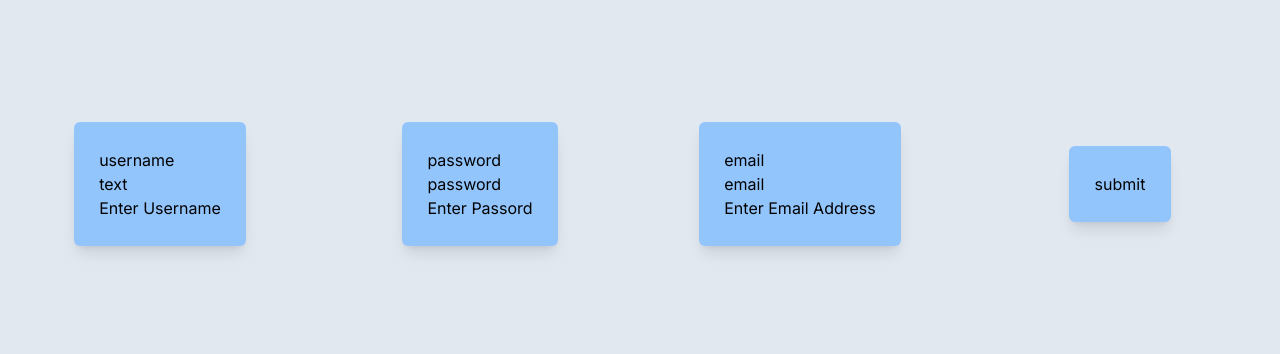
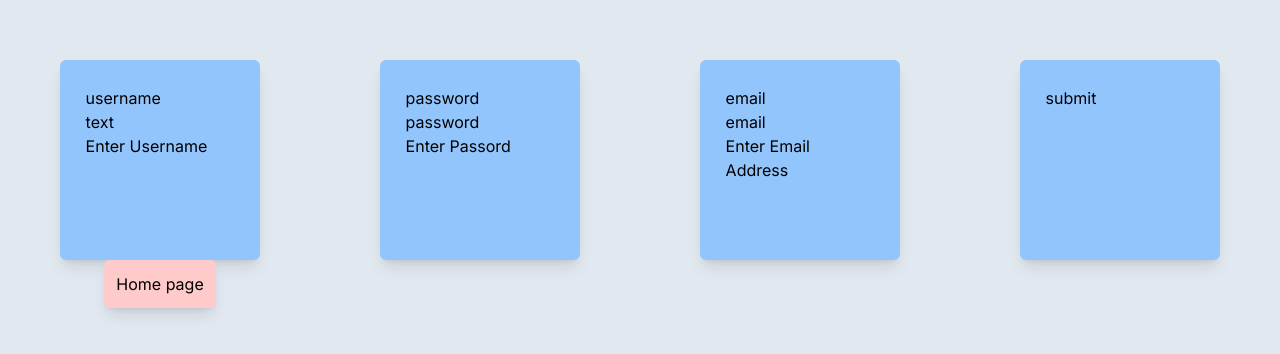
Before and after one commit to afrazrajpoot/pro1, a Next.js app in the folder my-app/: page /about/about2 in a window 1280 px wide. Shown: the part 216-570 px from the top of the page. Built offline with nearby package versions, Linux system fonts and the light colour scheme.

Commit message:
add button to nevigate home page

```diff
--- a/my-app/src/app/about/about2/page.tsx
+++ b/my-app/src/app/about/about2/page.tsx
@@ -1,5 +1,6 @@
 "use client"
 import { formData } from '@/appData/data'
+import Link from 'next/link'
 import React from 'react'
 
 const Cards = () => {
@@ -8,9 +9,9 @@ const Cards = () => {
     <>
       <section className='bg-slate-200  h-[100vh] grid grid-cols-4 place-items-center place-content-center'>
         {
-            formData.map((data)=>{
+            formData?.map((data)=>{
                 return(
-                    <div className=' bg-blue-300 p-[2vw] shadow-lg rounded-md hover:bg-blue-300 hover:opacity-25 transition  duration-[0.3s] hover:cursor-pointer '>
+                    <div className=' bg-blue-300 p-[2vw] shadow-lg rounded-md w-[200px] h-[200px]  hover:bg-blue-300 hover:opacity-25 transition  duration-[0.3s] hover:cursor-pointer '>
                         <h1>{data.name}</h1>
                         <h1>{data.type}</h1>
                         <h1>{data.placeholder}</h1>
@@ -18,7 +19,13 @@ const Cards = () => {
                 )
             })
         }
+           <Link href={"/"}>
+        <button className="bg-red-200 p-3 rounded-md shadow-lg">
+          Home page
+        </button>
+      </Link>
       </section>
+
     </>
   )
 }
```
